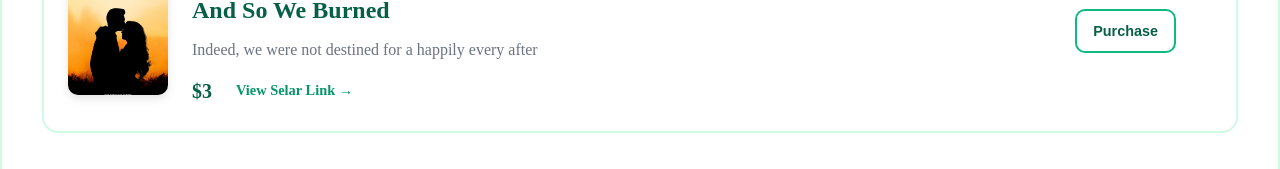
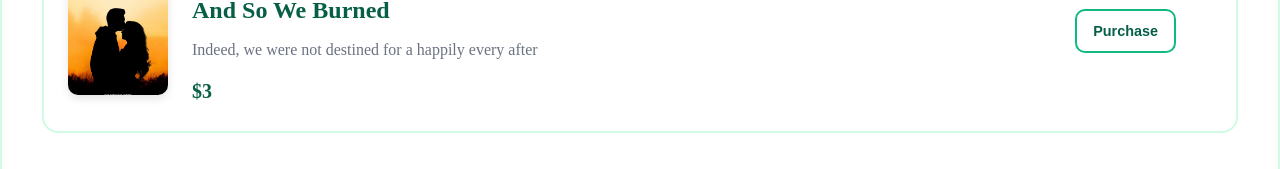
Before and after one commit to Il-Mistero/The-Crispino, a plain HTML site: page index.html in a window 1280 px wide. Shown: the part 322-491 px from the top of the page. Drawn offline with Linux system fonts and the light colour scheme.

Commit message:
Initial Commit

```diff
--- a/index.html
+++ b/index.html
@@ -319,7 +319,6 @@
                         <p class="publication-description">Indeed, we were not destined for a happily every after</p>
                         <div class="publication-meta">
                             <span class="publication-price">$3</span>
-                            <a href="https://selar.com/zj7896d666" class="publication-link" target="_blank">View Selar Link →</a>
                         </div>
                     </div>
                     <div class="publication-actions">
```
